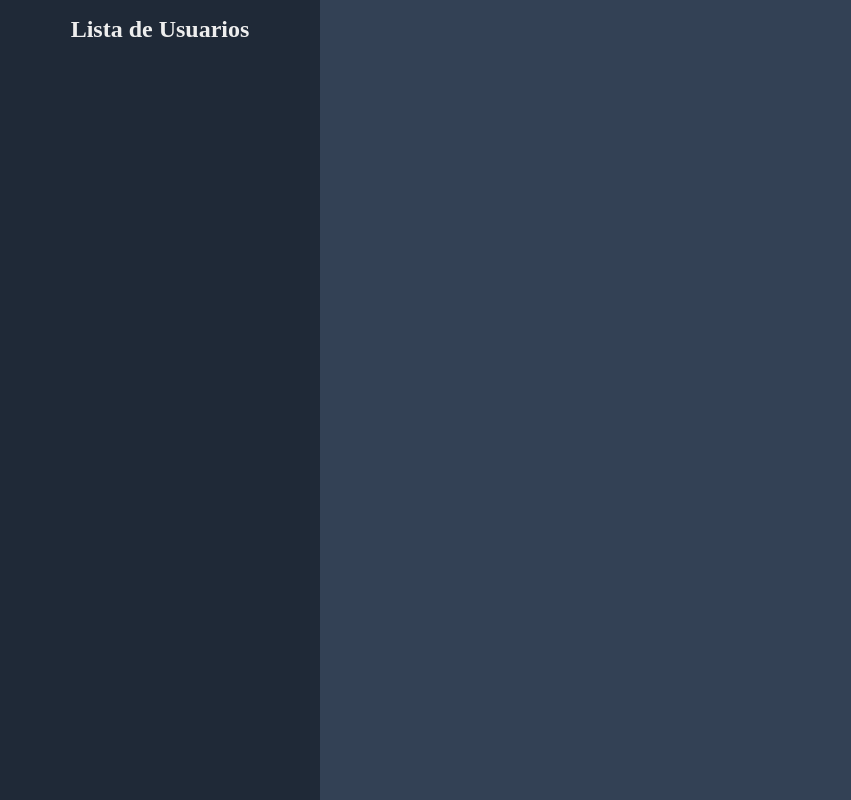
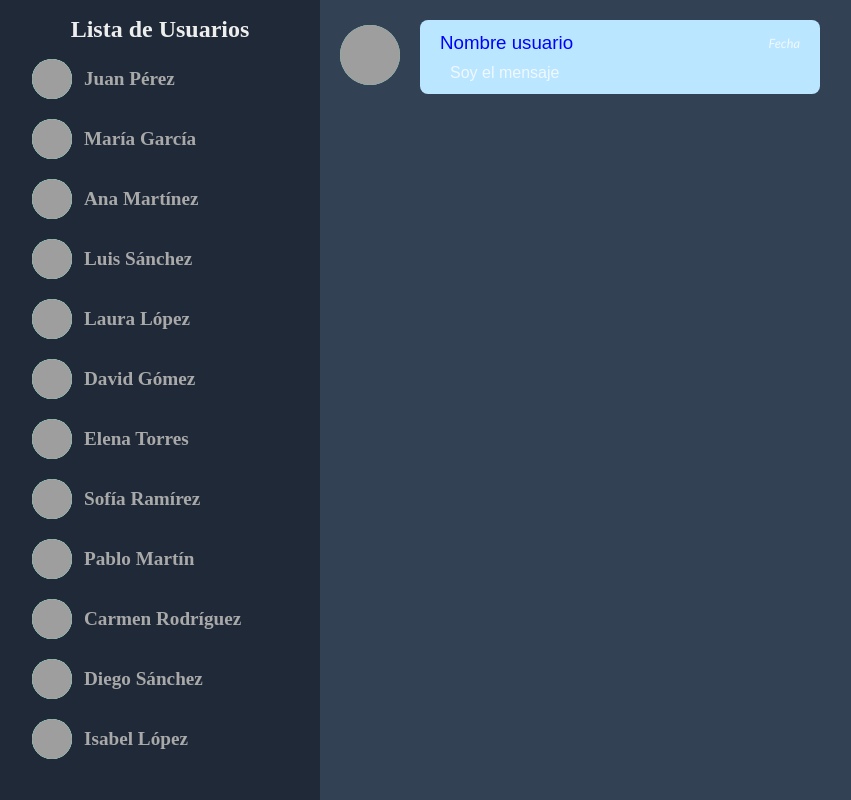
Before and after one commit to Joregesosa/ProyectoDeClase, a plain HTML site: page index.html in a window 1280 px wide. Shown: the whole page, without its empty margins (0-851 px from the left). Drawn offline with Linux system fonts and the light colour scheme; grey boxes are pictures that could not be loaded.

Commit message:
iterar usuarios, leer chats

```diff
--- a/css/main.css
+++ b/css/main.css
@@ -37,6 +37,11 @@
     gap: 20px;
     list-style: none;
     color: azure;
+
+    overflow: hidden;
+}
+.sideBarContainer > ul:hover{
+    overflow-y: scroll;
 }
 .sideBarContainer  > h2{
     width: 100%;
@@ -47,6 +52,7 @@
     display: flex;
     align-items: center;
     gap: 12px;
+    cursor: pointer;
 }
 .imgConatiner , .imgConatiner > img{
     width: 40px;
@@ -58,3 +64,60 @@
  font-size: 1.2rem;
  color: #a9a9a9;
 }
+
+/* Mensajes style */
+
+#messsagesContainer > .generalBox > .imgBox > img{
+    width: 60px;
+    height: 60px;
+    border-radius: 100%;
+    background-color: aquamarine;
+
+}
+.ChatContainer{
+    padding: 20px;
+    font-family: sans-serif;
+}
+
+#messsagesContainer > .generalBox {
+    display: flex;
+    gap: 20px;
+    align-items: center;
+}
+
+.messageBox{
+    display: flex;
+    flex-direction: column;
+    background-color: #bbe6ff;
+    border-radius: 8px;
+    width: 400px;
+    padding: 12px 20px;
+    gap: 10px;
+
+}
+
+.messageBox > .top{
+    display: flex;
+    flex-direction: row;
+    justify-content: space-between;
+    align-items: center;
+}
+.messageBox > .top > h3 {
+    color: blue;
+    font-weight: 400;
+}
+
+.messageBox > .top > h4 {
+    font-style: italic;
+    font-family: 'Gill Sans', 'Gill Sans MT', Calibri, 'Trebuchet MS', sans-serif;
+    font-weight: 200;
+    font-size: 0.8rem;
+}
+
+.messageBox > .bot{
+   margin-left: 10px;
+}
+.messageBox > .bot > p {
+    width: 95%;
+
+}
--- a/index.html
+++ b/index.html
@@ -11,23 +11,28 @@
     <div class="container">
       <div class="sideBarContainer">
         <h2>Lista de Usuarios</h2>
-        <ul id="userList">
-          <!-- <li class="userListItem">
-                <span class="imgConatiner">
-                    <img src="https://robohash.org/138.36.78.25.png" alt="user avatar">
-                </span>
-                <h3 class="userName">
-                    Nombre Usuario
-                </h3>
-            </li> -->
-        </ul>
+        <ul id="userList"></ul>
       </div>
 
       <div class="ChatContainer" id="container">
-         <ul id="messsagesContainer">
+        <ul id="messsagesContainer">
+          <li class="generalBox">
+            <!-- https://robohash.org/138.36.78.${userId}.png -->
 
-
-         </ul>
+            <div class="imgBox">
+              <img src="https://robohash.org/138.36.78.25.png" alt="" />
+            </div>
+            <div class="messageBox">
+              <div class="top">
+                <h3>Nombre usuario</h3>
+                <h4>Fecha</h4>
+              </div>
+              <div class="bot">
+                <p>Soy el mensaje</p>
+              </div>
+            </div>
+          </li>
+        </ul>
       </div>
     </div>
   </body>
--- a/js/main.js
+++ b/js/main.js
@@ -1,4 +1,4 @@
-import {listarUsuarios} from './utilities.js';
+import { listarUsuarios } from './utilities.js';
 
 const chatsList = [
     {
@@ -241,3 +241,30 @@ const chatsList = [
             },
         ]
     },]
+
+ chatsList.forEach(chats => {
+
+        for (let i = 0; i < chats.conversacion.length; i++) {
+
+            if (chats.conversacion[i].remitente !== "Miguel Salinas") {
+
+                listarUsuarios(chats.conversacion[i].remitente, chats.userId)
+
+                break;
+            }
+        }
+});
+
+const userList =  document.querySelector('#userList');
+
+userList.addEventListener('click', (e)=>{
+     const element = e.target.parentElement;
+        console.log(element);
+    // console.log(e.target.closest('li').id)
+});
+
+
+
+function chat(params) {
+
+}
```
